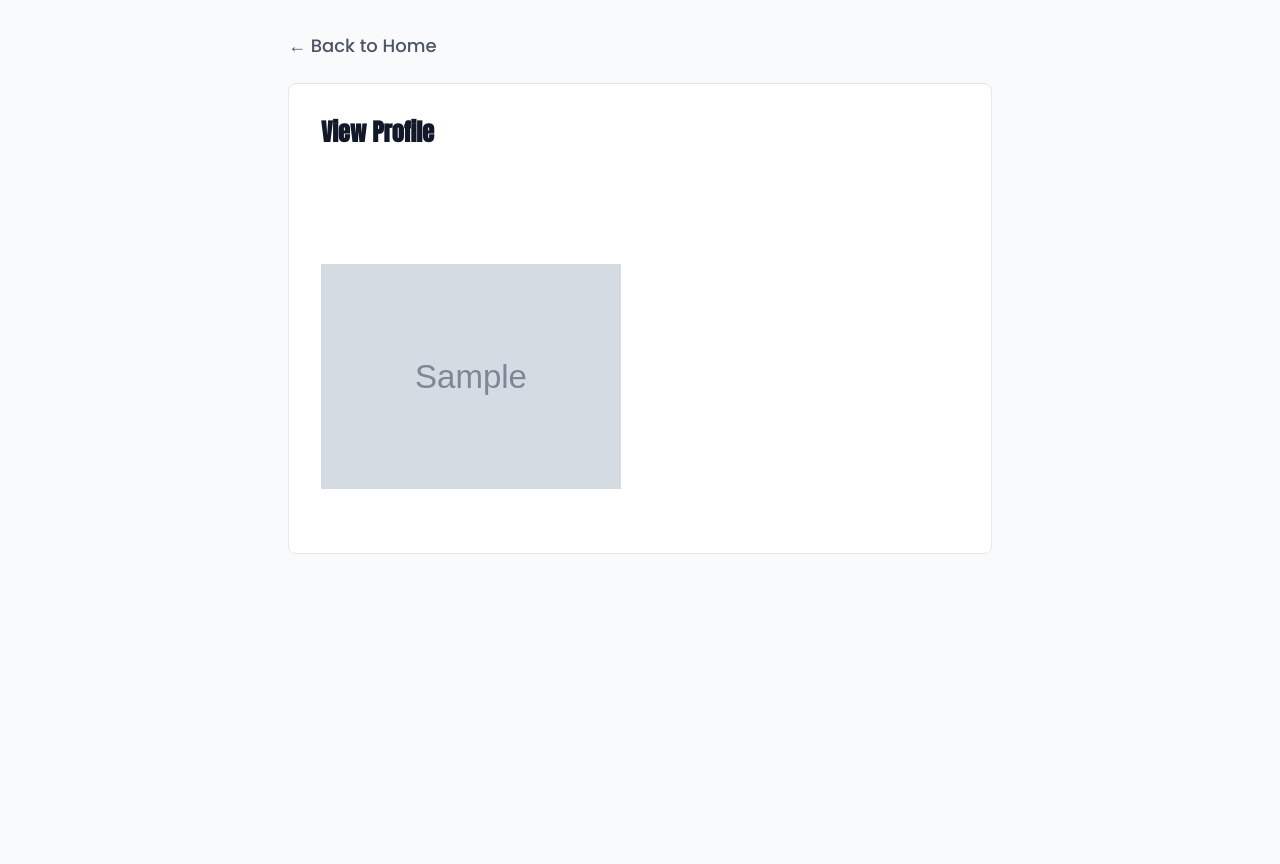
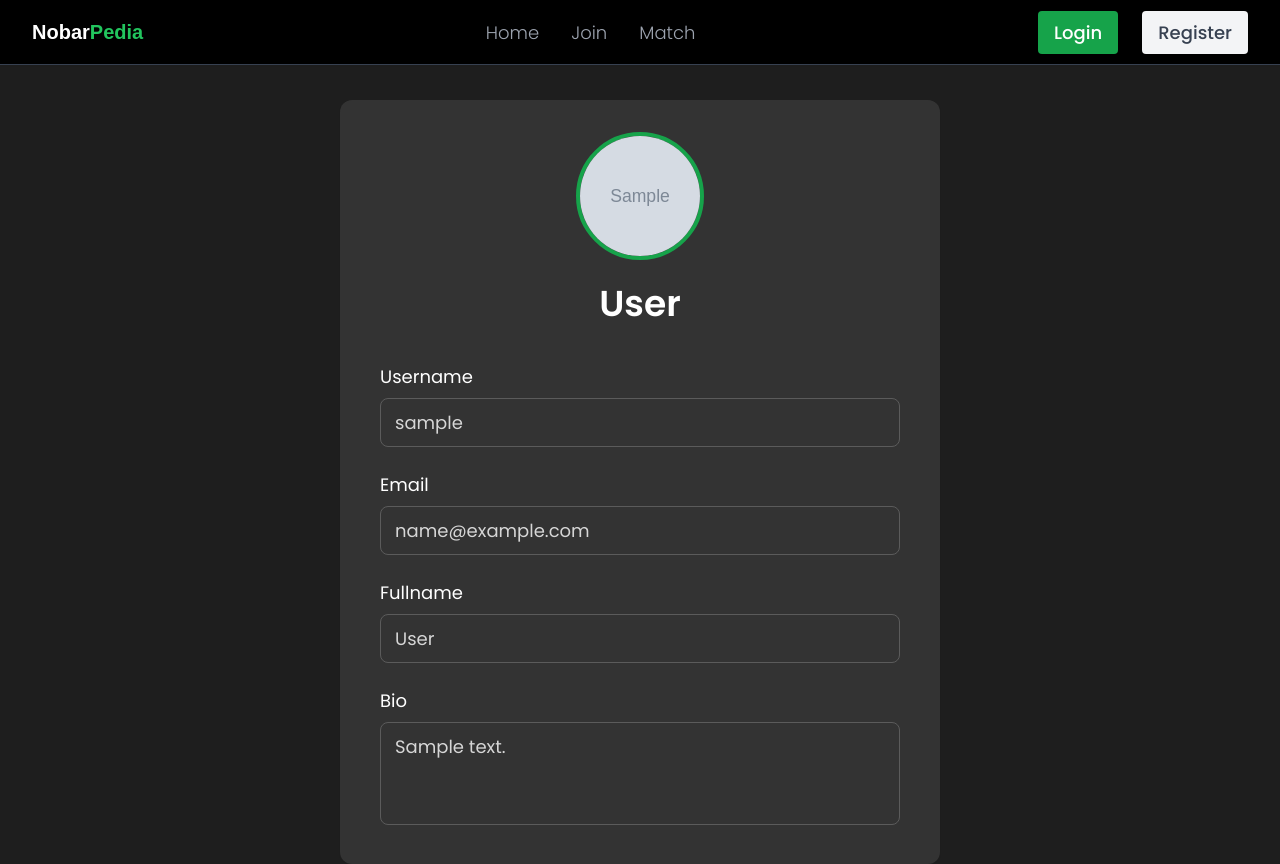
Before and after one commit to pbp-kelompok-a9/NobarPedia, a Django app: page /account/view_profile/1 in a window 1280 px wide. Before the commit the page ends 554 px from the top, so only its background shows below. Run offline with Django 5.2, Linux system fonts and the light colour scheme; tables that the repository leaves empty hold one stand-in row (values such as "Sample post"); grey boxes marked "Sample" are stand-in pictures; some libraries are stand-ins or nearby versions; some web fonts are replaced.

Commit message:
style view profile page

```diff
--- a/account/forms.py
+++ b/account/forms.py
@@ -51,8 +51,8 @@ class CustomUserCreationForm(UserCreationForm):
 
 
 class CustomUserEditForm(forms.ModelForm):
-    email = forms.EmailField(required=True)
-    fullname = forms.CharField(max_length=100, required=True)
+    email = forms.EmailField(required=False)
+    fullname = forms.CharField(max_length=100, required=False)
     bio = forms.CharField(widget=forms.Textarea, required=False)
     profile_picture = forms.ImageField(required=False)
 
--- a/account/templates/view_profile.html
+++ b/account/templates/view_profile.html
@@ -2,70 +2,117 @@
 {% load static %}
 
 {% block meta %}
-<title>View Profile</title>
+<title>View Profile - NobarPedia</title>
 {% endblock meta %}
 
 {% block content %}
-{% include 'delete_modal.html' %}
-<div class="bg-gray-50 w-full min-h-screen">
-    <div class="max-w-3xl mx-auto px-4 sm:px-6 lg:px-8 py-8">
+{% include 'navbar.html' %}
 
-        <!-- Back Navigation -->
-        <div class="mb-6">
-            <a href="{% url 'homepage:show_homepage' %}" class="text-gray-600 hover:text-gray-900 font-medium transition-colors">
-                ← Back to Home
-            </a>
+<style>
+.join-us {
+    font-family: "Poppins", sans-serif;
+    font-size: 36px;
+    font-weight: 600;
+    color: white;
+}
+
+.input-bar {
+    border-radius: 8px;
+    border: 1px solid var(--Neutral-700, #666);
+    background: var(--Neutral-900, #333);
+    color: white;
+    padding: 10px 14px;
+}
+
+.input-bar:disabled {
+    opacity: 0.8;
+    cursor: not-allowed;
+}
+
+.btn-edit {
+    margin-top: 24px;
+    border-radius: 8px;
+    border: 1px solid #6ADE7F;
+    background: #2CAC5C;
+    color: white;
+    padding: 10px 28px;
+    transition: background 0.2s ease;
+}
+
+.btn-edit:hover {
+    background: #23994E;
+}
+</style>
+
+<div class="min-h-screen bg-[#1E1E1E] flex flex-col items-center justify-center pt-[100px]">
+    <div class="bg-[#333] w-full max-w-[600px] rounded-[12px] px-10 py-8 shadow-sm">
+        <div class="text-center mb-8">
+            {% if user.profile.profile_picture %}
+                <img src="{{ user.profile.profile_picture.url }}" alt="Profile Picture"
+                    class="w-32 h-32 mx-auto rounded-full border-4 border-green-600 object-cover mb-4">
+            {% else %}
+                <img src="{% static 'image/no-profile-picture.svg' %}" alt="No Profile Picture"
+                    class="w-32 h-32 mx-auto rounded-full border-4 border-green-600 object-cover mb-4">
+            {% endif %}
+            <h4 class="join-us"> {{ user.profile.fullname }} </h4>
         </div>
 
-        <div class="bg-white rounded-lg border border-gray-200 p-6 sm:p-8 form-style">
-            <div class="mb-8">
-                <h1 class="text-2xl font-bold text-gray-900 mb-2">View Profile</h1>
-                <div>Username: {{ user.username }} </div>
-                <div>Email: {{ user.email }} </div>
-                <div>Fullname: {{ user.profile.fullname }} </div>
-                <div>Bio: {{ user.profile.bio }} </div>
+        <form class="space-y-6">
+            <div>
+                <label for="username" class="block body mb-2 text-white">Username</label>
+                <input id="username" name="username" type="text"
+                    class="w-full input-bar focus:outline-none transition duration-200"
+                    value="{{ user.username }}" disabled>
+            </div>
 
-                {% if user.profile.profile_picture %}
-                    <img width=300 height=400 src={{ user.profile.profile_picture.url }}></img>
-                {% else %}
-                    <img width=300 height=400 src="{% static 'image/no-profile-picture.svg' %}"></img>
-                {% endif %}
-                {% comment %} <div> {{ user.id }} </div>
-                <div> {{ request.user.id }} </div> {% endcomment %}
+            <div>
+                <label for="email" class="block body mb-2 text-white">Email</label>
+                <input id="email" name="email" type="text"
+                    class="w-full input-bar focus:outline-none transition duration-200"
+                    value="{{ user.email }}" disabled>
+            </div>
 
-                {% comment %} {{ show_update_button }} {% endcomment %}
+            <div>
+                <label for="fullname" class="block body mb-2 text-white">Fullname</label>
+                <input id="fullname" name="fullname" type="text"
+                    class="w-full input-bar focus:outline-none transition duration-200"
+                    value="{{ user.profile.fullname }}" disabled>
+            </div>
 
-                <div></div>
+            <div>
+                <label for="bio" class="block body mb-2 text-white">Bio</label>
+                <textarea id="bio" name="bio" rows="3"
+                    class="w-full input-bar focus:outline-none transition duration-200 resize-none"
+                    disabled>{{ user.profile.bio }}</textarea>
+            </div>
 
-                <button id="editButton" class="hidden order-1 sm:order-2 flex-1 bg-red-600 text-white px-6 py-3 rounded-md font-medium hover:bg-green-700 transition-colors">
-                    Edit Profile
-                </button>
-            </div>
-        </div>
+            <button id="editButton" class="hidden btn-edit w-full">
+                Edit Profile
+            </button>
+        </form>
     </div>
 </div>
 
 <script>
-
 const user_id = {{ user.id }};
 const showUpdateButton = "{{ show_update_button }}";
 const editButton = document.getElementById('editButton');
 
 setTimeout(() => {
     //console.log("a")
-    if (showUpdateButton == "True") {
+    if (showUpdateButton === "True") {
         //console.log("geez")
         editButton.classList.remove('hidden');
     }
-}, 10);
+}, 100);
 
 
 editButton.addEventListener('click', () => {
     // console.log('oke kita redirect ya')
-    url_address = "{% url 'account:edit_profile' 0 %}".replace('0', user_id);
+    const url_address = "{% url 'account:edit_profile' 0 %}".replace('0', user_id);
     setTimeout(() => {
         window.location.href = url_address;
-    }, 10);
+    }, 20);
 });
 
 </script>
```
